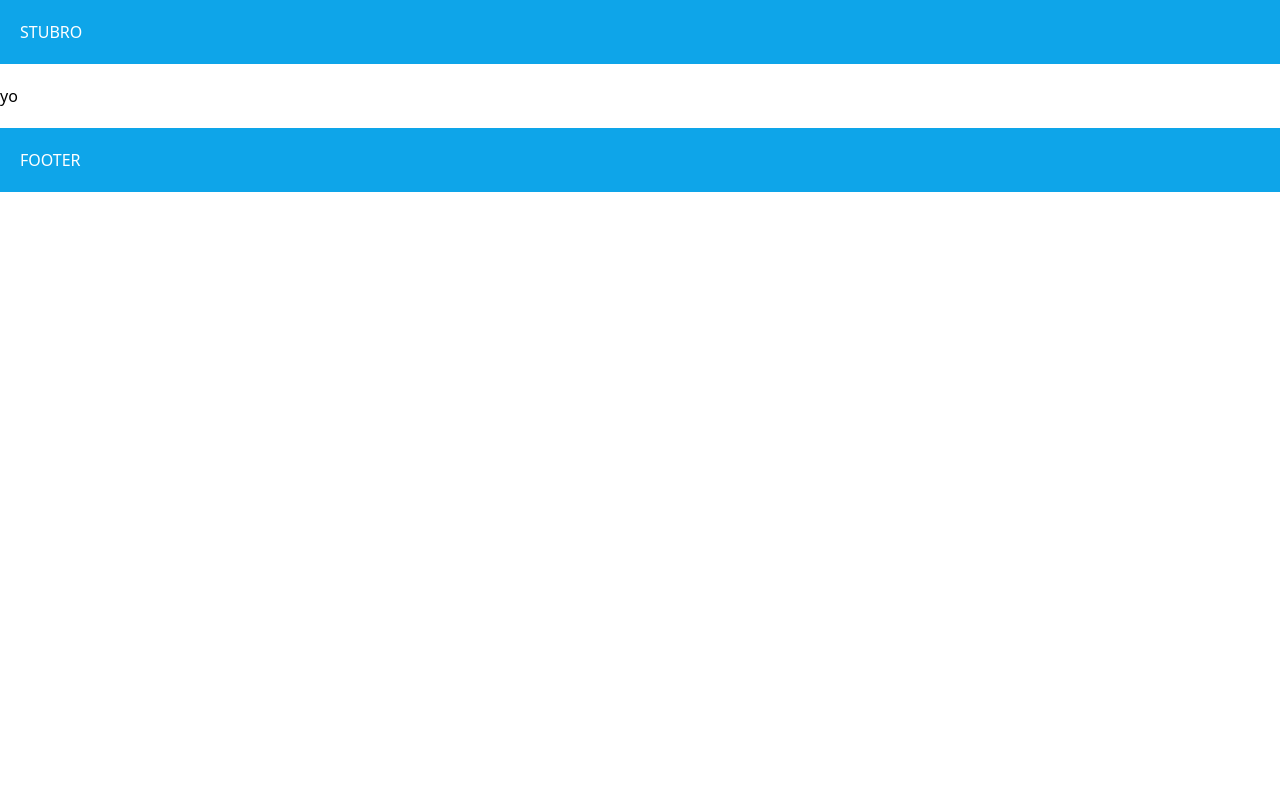
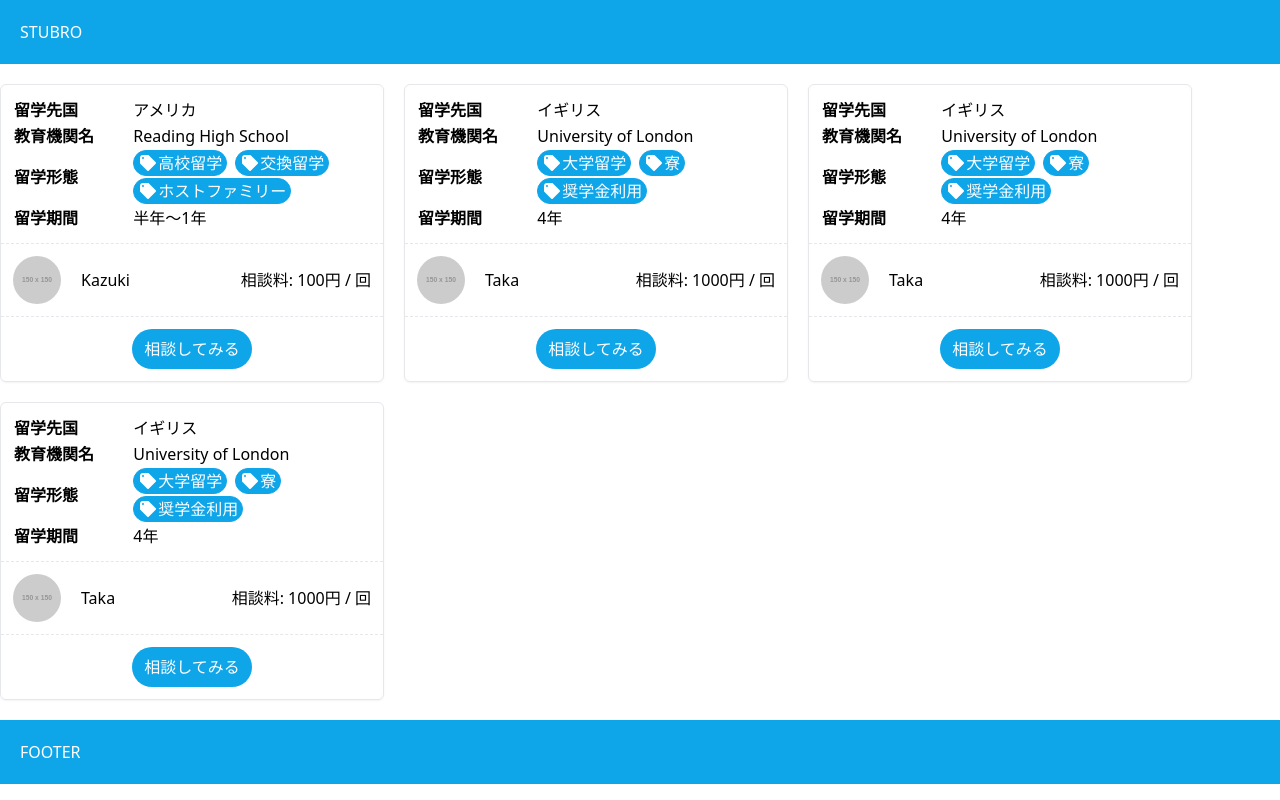
Before and after one commit to kazukitaninaka/stubro, a Next.js app in the folder app/: page / in a window 1280 px wide. Built offline with nearby package versions, Linux system fonts and the light colour scheme.

Commit message:
install heroicon

```diff
--- /dev/null
+++ b/app/components/Card.tsx
@@ -0,0 +1,71 @@
+import React from "react";
+import { TagIcon } from "@heroicons/react/solid";
+
+const mnt = {
+  id: 1,
+  username: "Kazuki",
+  email: "kazuki@gmail.com",
+  image: "https://placehold.jp/150x150.png",
+  clickCount: 0,
+  destination: "アメリカ",
+  eduOrg: "Reading High School",
+  term: "半年〜1年",
+  type: ["高校留学", "交換留学", "ホストファミリー"],
+  price: 100,
+};
+type Mentor = typeof mnt;
+
+export default function Card({ mentor }: { mentor: Mentor }) {
+  return (
+    <div className="w-full md:w-[48%] lg:w-[30%] border rounded-md divide-y divide-dashed shadow-sm">
+      <div className="p-3">
+        <table className="table-fixed">
+          <tbody>
+            <tr>
+              <td className="w-1/3 font-bold">留学先国</td>
+              <td>{mentor.destination}</td>
+            </tr>
+            <tr>
+              <td className="font-bold">教育機関名</td>
+              <td>{mentor.eduOrg}</td>
+            </tr>
+            <tr>
+              <td className="font-bold">留学形態</td>
+              <td className="flex flex-wrap gap-x-2 gap-y-0.5">
+                {mentor.type.map((tag) => (
+                  <span
+                    key={tag}
+                    className="flex items-center border border-sky-500 rounded-full px-1 text-white bg-sky-500"
+                  >
+                    <TagIcon className="h-5 w-5" />
+                    <span>{tag}</span>
+                  </span>
+                ))}
+              </td>
+            </tr>
+            <tr>
+              <td className="font-bold">留学期間</td>
+              <td>{mentor.term}</td>
+            </tr>
+          </tbody>
+        </table>
+      </div>
+      <div className="p-3 flex items-center justify-between">
+        <div className="flex items-center gap-x-5">
+          <img
+            src={mentor.image}
+            alt="profile picture"
+            className="w-12 h-12 inline object-cover rounded-full"
+          />
+          <div>{mentor.username}</div>
+        </div>
+        <div>相談料: {mentor.price}円 / 回</div>
+      </div>
+      <div className="p-3 flex justify-center">
+        <button className="bg-sky-500 text-white py-2 px-3 rounded-full">
+          相談してみる
+        </button>
+      </div>
+    </div>
+  );
+}
--- a/app/package.json
+++ b/app/package.json
@@ -8,6 +8,7 @@
     "lint": "next lint"
   },
   "dependencies": {
+    "@heroicons/react": "^1.0.5",
     "next": "12.0.8",
     "react": "17.0.2",
     "react-dom": "17.0.2"
--- a/app/pages/index.tsx
+++ b/app/pages/index.tsx
@@ -1,8 +1,66 @@
 import type { NextPage } from "next";
-import styles from "../styles/Home.module.css";
+import Card from "../components/Card";
 
 const Home: NextPage = () => {
-  return <div>yo</div>;
+  const mentors = [
+    {
+      id: 1,
+      username: "Kazuki",
+      email: "kazuki@gmail.com",
+      image: "https://placehold.jp/150x150.png",
+      clickCount: 0,
+      destination: "アメリカ",
+      eduOrg: "Reading High School",
+      term: "半年〜1年",
+      type: ["高校留学", "交換留学", "ホストファミリー"],
+      price: 100,
+    },
+    {
+      id: 2,
+      username: "Taka",
+      email: "taka@gmail.com",
+      image: "https://placehold.jp/150x150.png",
+      clickCount: 0,
+      destination: "イギリス",
+      eduOrg: "University of London",
+      term: "4年",
+      type: ["大学留学", "寮", "奨学金利用"],
+      price: 1000,
+    },
+    {
+      id: 3,
+      username: "Taka",
+      email: "taka@gmail.com",
+      image: "https://placehold.jp/150x150.png",
+      clickCount: 0,
+      destination: "イギリス",
+      eduOrg: "University of London",
+      term: "4年",
+      type: ["大学留学", "寮", "奨学金利用"],
+      price: 1000,
+    },
+    {
+      id: 4,
+      username: "Taka",
+      email: "taka@gmail.com",
+      image: "https://placehold.jp/150x150.png",
+      clickCount: 0,
+      destination: "イギリス",
+      eduOrg: "University of London",
+      term: "4年",
+      type: ["大学留学", "寮", "奨学金利用"],
+      price: 1000,
+    },
+  ];
+  return (
+    <div>
+      <div className="flex flex-wrap gap-5">
+        {mentors.map((mentor) => (
+          <Card key={mentor.id} mentor={mentor} />
+        ))}
+      </div>
+    </div>
+  );
 };
 
 export default Home;
```
Also changed, not shown: 1 other file (tests, documents, lock files or other folders).
